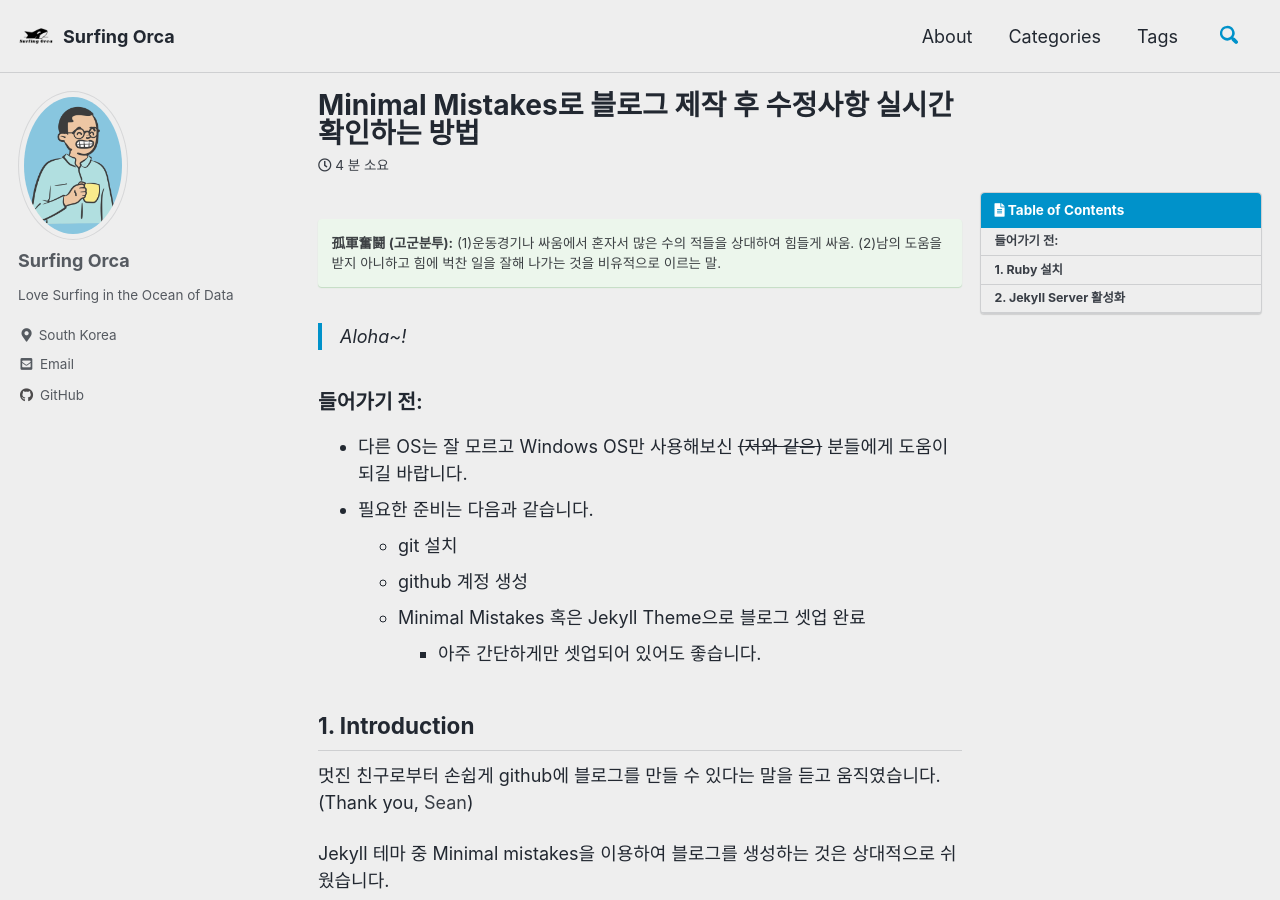
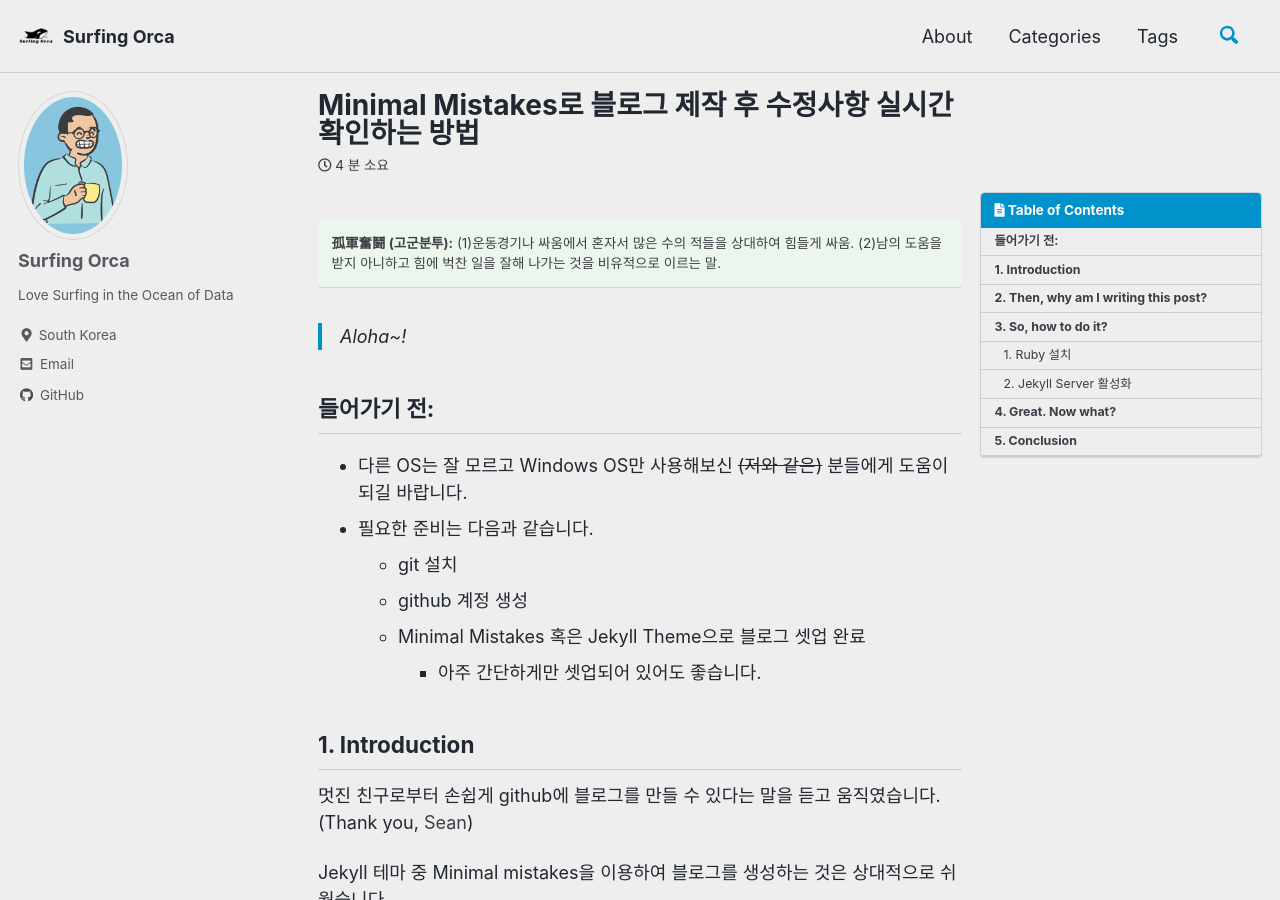
Before and after one commit to SurfingOrca/SurfingOrca.github.io, a Jekyll site: the page built from _posts/2020-08-29-blog_setup.md, in a window 1280 px wide and 900 px high. Built offline with Jekyll 4.4.1, drawn with Linux system fonts in a browser that asks for light colours; cached includes are drawn as plain includes; comment, search, counter and statistics services are not loaded.

Commit message:
TOC is modified.

```diff
--- a/_posts/2020-08-29-blog_setup.md
+++ b/_posts/2020-08-29-blog_setup.md
@@ -19,7 +19,7 @@ last_modified_at: 2020-08-29
 
 > Aloha~!
 
-### 들어가기 전:
+## 들어가기 전:
 
 - 다른 OS는 잘 모르고 Windows OS만 사용해보신 ~~(저와 같은)~~ 분들에게 도움이 되길 바랍니다.
 - 필요한 준비는 다음과 같습니다.
```
